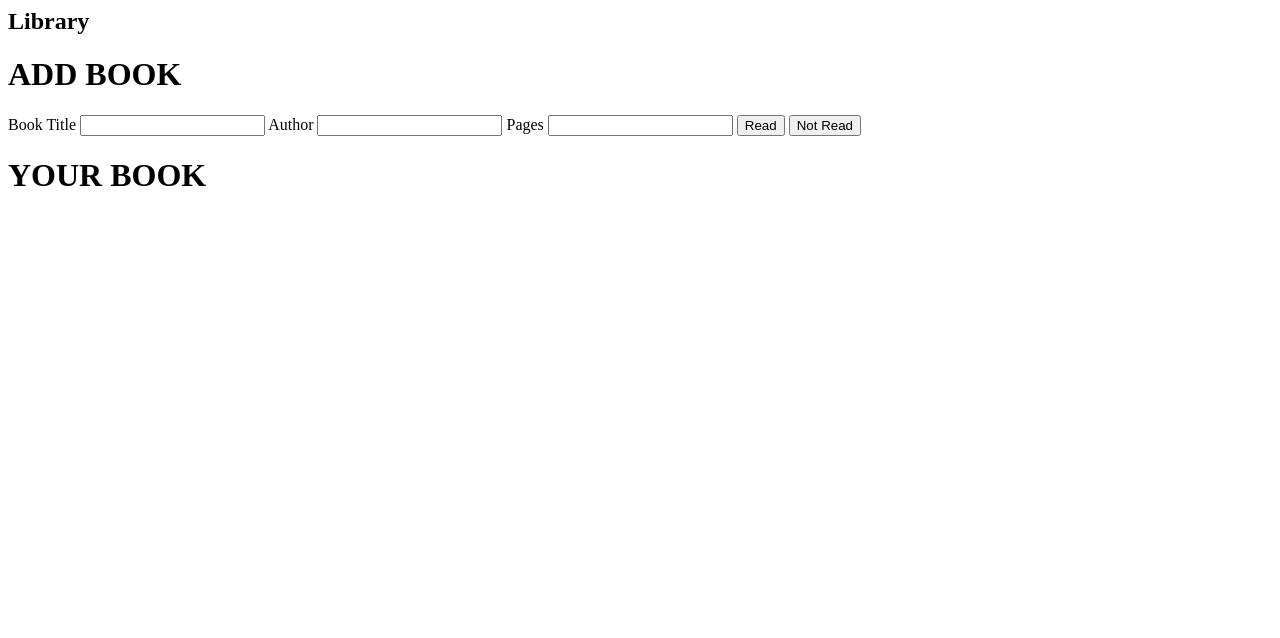
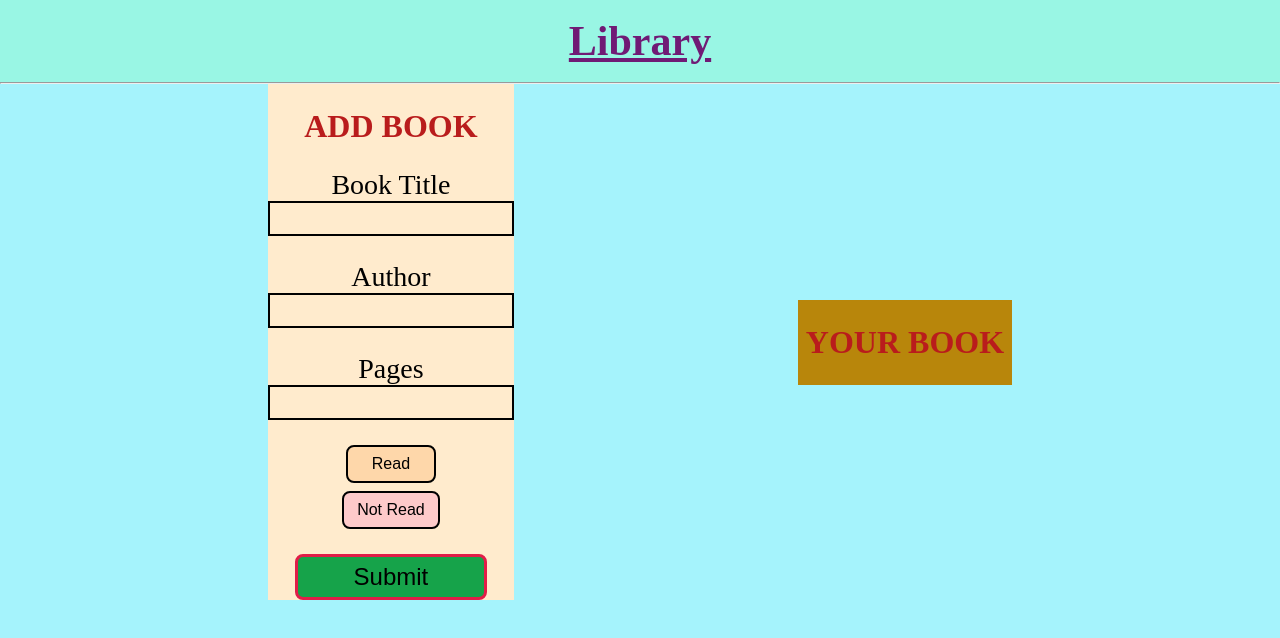
Before and after one commit to subarnapkrl/library_app, a plain HTML site: page index.html in a window 1280 px wide. Drawn offline with Linux system fonts and the light colour scheme.

Commit message:
Added styling to add book form section

```diff
--- a/index.html
+++ b/index.html
@@ -3,29 +3,47 @@
     <meta charset="UTF-8">
     <meta http-equiv="X-UA-Compatible" content="IE=edge">
     <meta name="viewport" content="width=device-width, initial-scale=1.0">
+    <link rel="stylesheet" href="style.css">
     <title>Library Application</title>
 </head>
 <body>
     <nav class="library">
         <h1>Library</h1>
     </nav>
+    <hr>
 
     <main class="main">
         <div class="fillup-area">
             <h1 class="heading">ADD BOOK</h1>
-            <form action="" method="post" class="form">
-                <label for="bookTitle" class="bookTitle">Book Title</label>
-                <input type="text" name="bookTitle" id="bookTitle">
+            <div class="form">
+                <form action="" method="" class="form">
+                    <div class="area">
+                        <label for="bookTitle" class="books">Book Title</label>
+                    <input type="text" name="bookTitle" id="bookTitle">
+                    </div>
 
-                <label for="authorName" class="authorName">Author</label>
-                <input type="text" name="authorName" id="authorName">
+                    <div class="area">
+                        <label for="authorName" class="books">Author</label>
+                    <input type="text" name="authorName" id="authorName">
+                    </div>
 
-                <label for="pages" class="pages">Pages</label>
-                <input type="number" name="pages" id="pages">
+                    <div class="area">
+                        <label for="pages" class="books">Pages</label>
+                    <input type="number" name="pages" id="pages">
+                    </div>
 
-                <button class="btn">Read</button>
-                <button class="btn btn-red">Not Read</button>
-            </form>
+                    <div class="area ">
+                        <button class="btn btn-blue">Read</button>
+                    <button class="btn btn-red">Not Read</button>
+                    </div>
+
+                    <div class="area">
+                        <button type="submit" class="btn btn-green">Submit</button>
+                    </div>
+
+                </form>
+            </div>
+
 
         </div>
         <div class="library-showcase">
--- /dev/null
+++ b/style.css
@@ -0,0 +1,83 @@
+*{
+    margin: 0;
+    padding: 0;
+    box-sizing: border-box;
+}
+body{
+    background-color: #a5f3fc;
+}
+.library{
+    padding: 16px;
+    background-color: #99f6e4;
+}
+.library h1{
+    text-align: center;
+    font-size: 42px;
+    text-decoration: underline;
+    margin: 1px 0;
+    color: #701a75;
+}
+
+.main{
+    display: flex;
+    gap: 16px;
+    align-items: center;
+    justify-content: space-evenly;
+}
+.fillup-area{
+    background-color: blanchedalmond;
+}
+.heading{
+    margin: 24px 8px;
+    text-align: center;
+    color: #b91c1c;
+}
+.area{
+    display: flex;
+    flex-direction: column;
+   align-items: center;
+}
+.form{
+    display: flex;
+    flex-direction: column;
+    gap: 25px;
+}
+.library-showcase{
+    background-color: darkgoldenrod;
+}
+.books{
+    font-size: 28px;
+}
+.area input{
+    background: none;
+    border: 2px solid black;
+    padding: 5px;
+    font-size: 18px;
+}
+
+.btn{
+    background: none;
+    cursor: pointer;
+    border-radius: 8px;
+
+
+}
+.btn-blue{
+    padding: 8px 24px;
+    margin-bottom: 8px;
+    border: 2px solid black;
+    font-size: 16px;
+    background-color: #fed7aa;
+}
+.btn-red{
+    padding: 8px 13px;
+    border: 2px solid black;
+    font-size: 16px;
+    background-color: #fecaca;
+}
+.btn-green{
+    padding: 6px 56px;
+    font-size: 24px;
+    border: 3px solid #e11d48;
+    background-color: #16a34a;
+}
```
